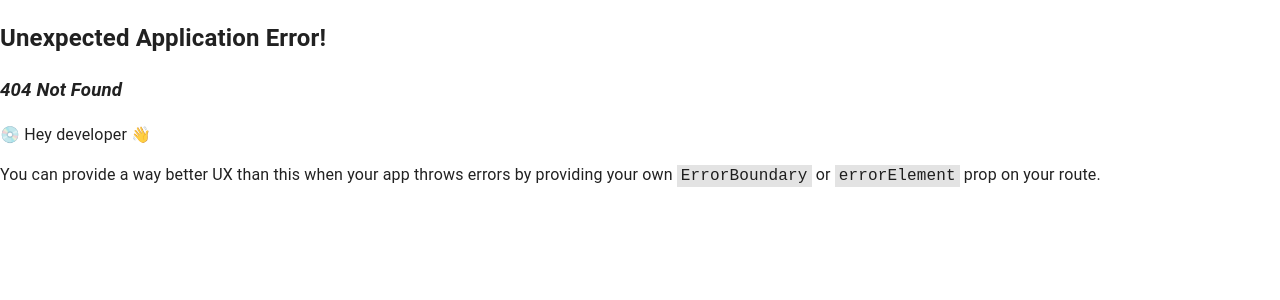
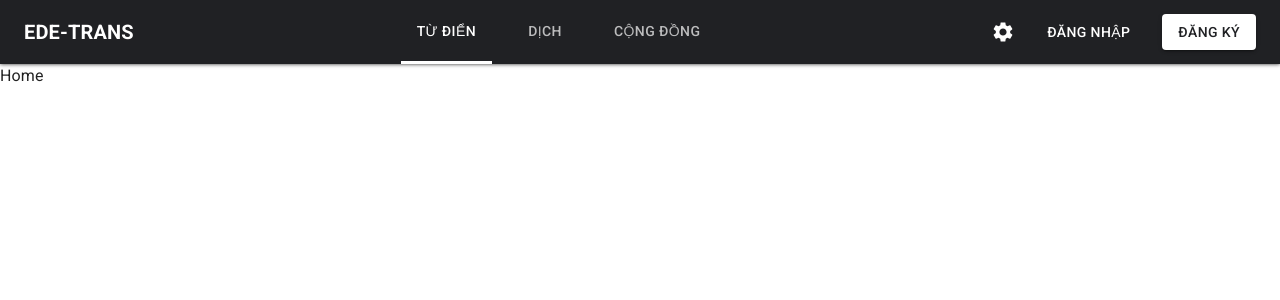
Before and after one commit to wuocdat/ede-fe, a React (Vite) app: page /trans in a window 1280 px wide. Before the commit this address had no page. Shown: the top 300 px of the page. Built offline with nearby package versions, Linux system fonts and the light colour scheme; a web font is replaced by a local one.

Commit message:
added header

```diff
--- a/src/App.tsx
+++ b/src/App.tsx
@@ -2,6 +2,10 @@ import { RouterProvider } from "react-router-dom";
 import router from "./router";
 import { CssBaseline, ThemeProvider } from "@mui/material";
 import theme from "./theme";
+import "@fontsource/roboto/300.css";
+import "@fontsource/roboto/400.css";
+import "@fontsource/roboto/500.css";
+import "@fontsource/roboto/700.css";
 
 function App() {
   return (
--- /dev/null
+++ b/src/components/share/Buttons.tsx
@@ -0,0 +1,23 @@
+import { Button } from "@mui/material";
+import { styled } from "@mui/material/styles";
+import { COLORS } from "../../theme/colors";
+import { grey } from "@mui/material/colors";
+
+export const WhiteButton = styled(Button)({
+  backgroundColor: "white",
+  borderColor: "white",
+  color: COLORS.PRIMARY,
+  "&:hover": {
+    backgroundColor: grey[300],
+    borderColor: "#0062cc",
+    boxShadow: "none",
+  },
+  "&:active": {
+    boxShadow: "none",
+    backgroundColor: "white",
+    borderColor: "white",
+  },
+  "&:focus": {
+    borderColor: "white",
+  },
+});
--- a/src/layout/main/index.tsx
+++ b/src/layout/main/index.tsx
@@ -1,9 +1,11 @@
 import { Box } from "@mui/material";
 import { Outlet } from "react-router-dom";
+import Header from "./subComponents/Header";
 
 const MainLayout = () => {
   return (
     <Box width="100vw" height="100vh">
+      <Header />
       <Outlet />
     </Box>
   );
--- /dev/null
+++ b/src/layout/main/subComponents/Header.tsx
@@ -0,0 +1,60 @@
+import styled from "@emotion/styled";
+import { COLORS } from "../../../theme/colors";
+import { Box, Button, Stack, Typography } from "@mui/material";
+import { APP_NAME, HEAD_TABS } from "../../../utils/constants";
+import { useState } from "react";
+import { useNavigate } from "react-router-dom";
+import SettingsIcon from "@mui/icons-material/Settings";
+import { StyledTab, StyledTabs } from "./Tabs";
+import { WhiteButton } from "../../../components/share/Buttons";
+
+const RootContainer = styled.div`
+  display: flex;
+  padding: 0px 24px;
+  align-items: center;
+  background-color: ${COLORS.PRIMARY};
+  box-shadow: 0 0 4px 0;
+`;
+
+const Header = () => {
+  const [value, setValue] = useState(0);
+
+  const navigate = useNavigate();
+
+  const handleChange = (event: React.SyntheticEvent, newValue: number) => {
+    setValue(newValue);
+    navigate(HEAD_TABS[newValue].path, { replace: true });
+  };
+
+  return (
+    <RootContainer>
+      <Typography
+        variant="h6"
+        color="white"
+        style={{ textTransform: "uppercase", fontWeight: "bold" }}
+      >
+        {APP_NAME}
+      </Typography>
+      <Box sx={{ flex: 1, margin: "auto" }}>
+        <StyledTabs
+          value={value}
+          onChange={handleChange}
+          aria-label="styled tabs example"
+        >
+          {HEAD_TABS.map((item) => (
+            <StyledTab label={item.title} />
+          ))}
+        </StyledTabs>
+      </Box>
+      <Stack direction="row" alignItems="center" gap={3}>
+        <SettingsIcon sx={{ color: "white" }} />
+        <Button variant="text" sx={{ color: "white" }}>
+          Đăng nhập
+        </Button>
+        <WhiteButton variant="contained">Đăng ký</WhiteButton>
+      </Stack>
+    </RootContainer>
+  );
+};
+
+export default Header;
--- /dev/null
+++ b/src/layout/main/subComponents/Tabs.tsx
@@ -0,0 +1,53 @@
+import { Tab, Tabs } from "@mui/material";
+import { styled as muiStyled } from "@mui/material/styles";
+
+interface StyledTabsProps {
+  children?: React.ReactNode;
+  value: number;
+  onChange: (event: React.SyntheticEvent, newValue: number) => void;
+}
+
+export const StyledTabs = muiStyled((props: StyledTabsProps) => (
+  <Tabs
+    {...props}
+    TabIndicatorProps={{ children: <span className="MuiTabs-indicatorSpan" /> }}
+    centered
+  />
+))({
+  "& .MuiTabs-indicator": {
+    height: "3px",
+    display: "flex",
+    justifyContent: "center",
+    backgroundColor: "transparent",
+  },
+  "& .MuiTabs-indicatorSpan": {
+    // maxWidth: 40,
+    width: "100%",
+    backgroundColor: "white",
+  },
+});
+
+interface StyledTabProps {
+  label: string;
+}
+
+export const StyledTab = muiStyled((props: StyledTabProps) => (
+  <Tab disableRipple {...props} />
+))(({ theme }) => ({
+  textTransform: "uppercase",
+  fontWeight: theme.typography.fontWeightMedium,
+  fontSize: theme.typography.pxToRem(14),
+  marginRight: theme.spacing(1),
+  marginBottom: theme.spacing(1),
+  marginTop: theme.spacing(1),
+  color: "rgba(255, 255, 255, 0.7)",
+  "&.Mui-selected": {
+    color: "#fff",
+  },
+  "&.Mui-focusVisible": {
+    backgroundColor: "rgba(100, 95, 228, 0.32)",
+  },
+  "&.MuiTabs-root": {
+    height: "100%",
+  },
+}));
--- a/src/pages/home/index.tsx
+++ b/src/pages/home/index.tsx
@@ -1,5 +1,5 @@
-const Home = () => {
+const Translation = () => {
   return <div>Home</div>;
 };
 
-export default Home;
+export default Translation;
--- a/src/router/index.tsx
+++ b/src/router/index.tsx
@@ -1,14 +1,17 @@
-import { createBrowserRouter } from "react-router-dom";
-import Home from "../pages/home";
+import { Navigate, createBrowserRouter } from "react-router-dom";
+import Translation from "../pages/home";
 import Login from "../pages/login";
 import Register from "../pages/register";
 import AuthLayout from "../layout/auth";
 import MainLayout from "../layout/main";
 
 export const PAGES_PATH = {
-  HOME: "/",
   SIGN_IN: "/auth/login",
   SIGN_UP: "/auth/register",
+  DIC: "/dic",
+  TRANS: "/trans",
+  COMMUNITY: "/community",
+  ALL: "*",
 };
 
 const router = createBrowserRouter([
@@ -16,8 +19,20 @@ const router = createBrowserRouter([
     element: <MainLayout />,
     children: [
       {
-        path: PAGES_PATH.HOME,
-        element: <Home />,
+        path: PAGES_PATH.TRANS,
+        element: <Translation />,
+      },
+      {
+        path: PAGES_PATH.DIC,
+        element: <Translation />,
+      },
+      {
+        path: PAGES_PATH.COMMUNITY,
+        element: <Translation />,
+      },
+      {
+        path: PAGES_PATH.ALL,
+        element: <Navigate to={PAGES_PATH.TRANS} replace={true} />,
       },
     ],
   },
--- /dev/null
+++ b/src/theme/colors.ts
@@ -0,0 +1,3 @@
+export const COLORS = {
+  PRIMARY: "#202124",
+};
--- /dev/null
+++ b/src/utils/constants.ts
@@ -0,0 +1,16 @@
+export const APP_NAME = "Ede-Trans";
+
+export const HEAD_TABS = [
+  {
+    title: "Từ điển",
+    path: "/dic",
+  },
+  {
+    title: "Dịch",
+    path: "/trans",
+  },
+  {
+    title: "Cộng đồng",
+    path: "/community",
+  },
+];
```
